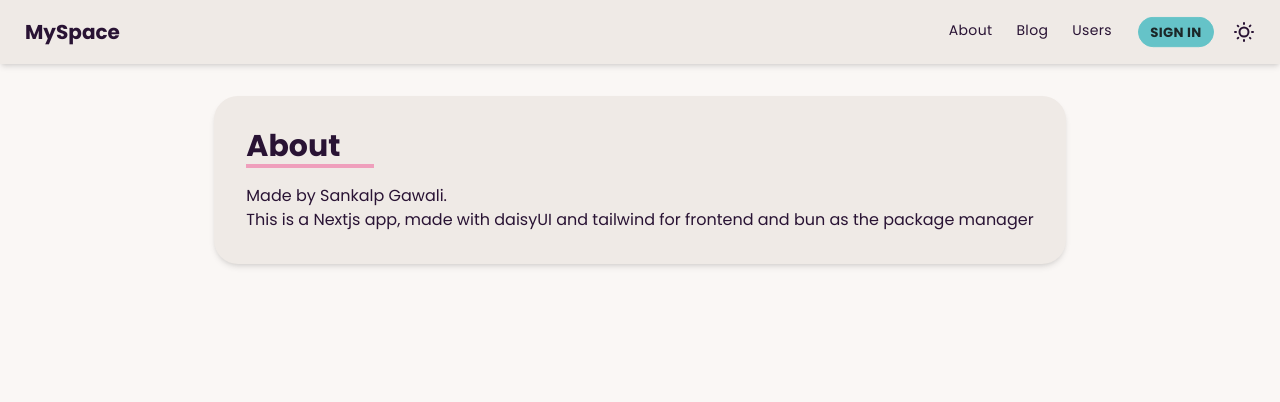
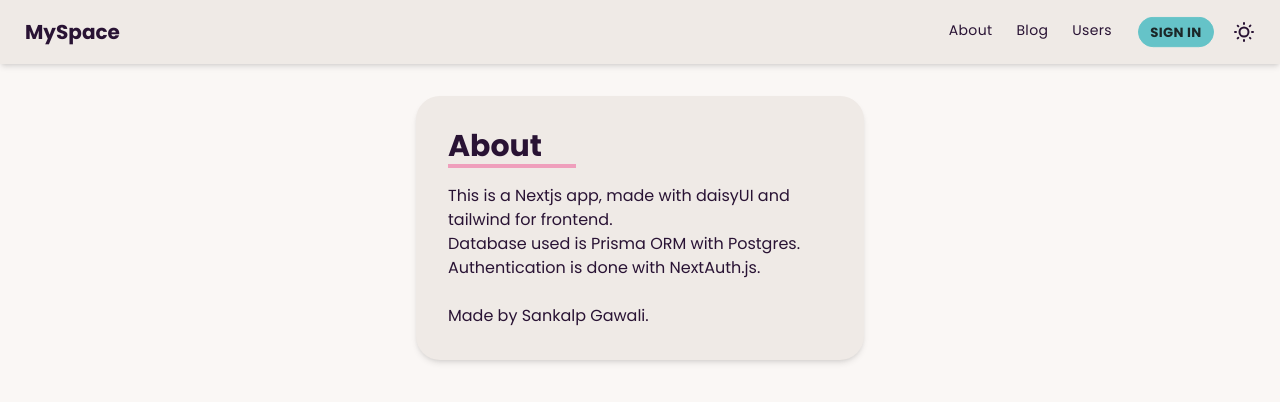
Before and after one commit to Sankalp-G/nextjs-my-space, a Next.js app: page /about in a window 1280 px wide. Shown: the top 402 px of the page. Built offline with nearby package versions, Linux system fonts and the light colour scheme; no server answers.

Commit message:
upadte about page

```diff
--- a/app/about/page.tsx
+++ b/app/about/page.tsx
@@ -2,12 +2,17 @@ import PageHeading from "@/components/PageHeading"
 
 export default function About() {
   return (
-    <main className="prose">
+    <main className="prose sm:w-96">
       <PageHeading title={"About"} />
       <p>
+        This is a Nextjs app, made with daisyUI and tailwind for frontend.
+        <br />
+        Database used is Prisma ORM with Postgres.
+        <br />
+        Authentication is done with NextAuth.js.
+        <br />
+        <br />
         Made by Sankalp Gawali.
-        <br />
-        This is a Nextjs app, made with daisyUI and tailwind for frontend and bun as the package manager
       </p>
     </main>
   )
```
